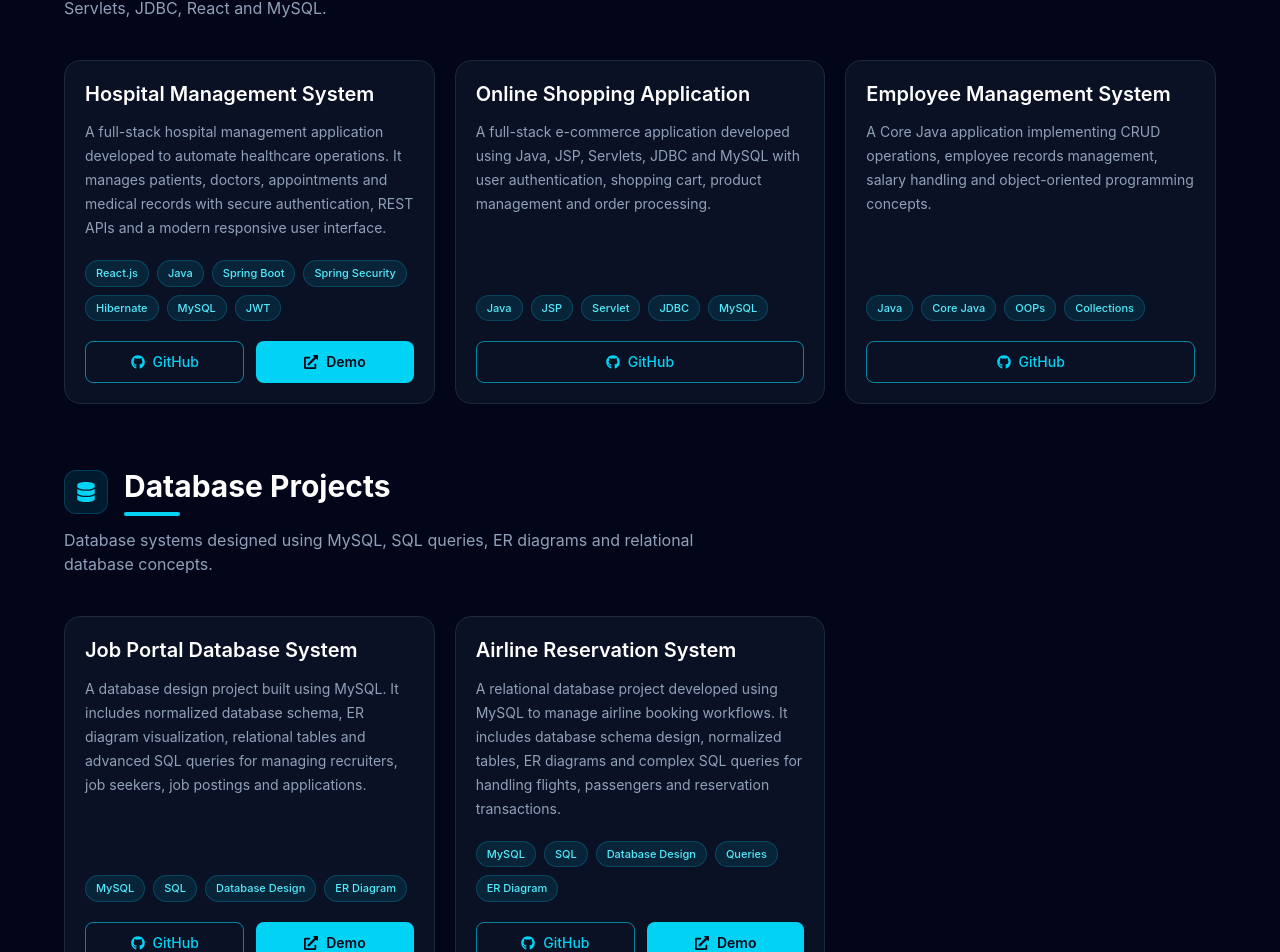
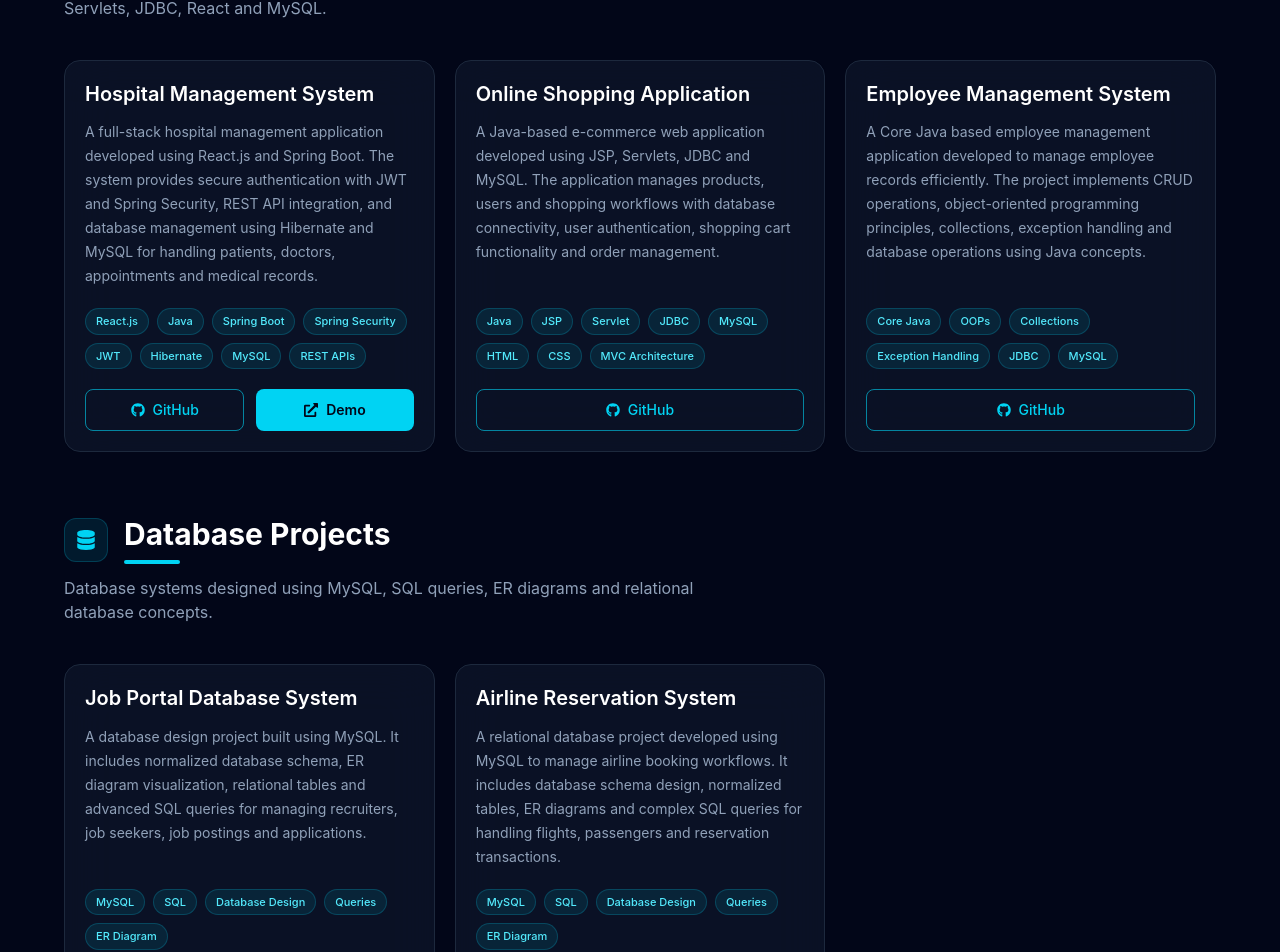
Before and after one commit to jangiddevika19/devika-jangid-portfolio, a React (Vite) app: page / in a window 1280 px wide. Shown: the part 5040-5992 px from the top of the page. Built offline with nearby package versions, Linux system fonts and the light colour scheme.

Commit message:
Added Devika OS project and updated project sections

```diff
--- a/src/data/projects.js
+++ b/src/data/projects.js
@@ -100,16 +100,17 @@ const projects = [
   title: "Hospital Management System",
 
   description:
-      "A full-stack hospital management application developed to automate healthcare operations. It manages patients, doctors, appointments and medical records with secure authentication, REST APIs and a modern responsive user interface.",
+    "A full-stack hospital management application developed using React.js and Spring Boot. The system provides secure authentication with JWT and Spring Security, REST API integration, and database management using Hibernate and MySQL for handling patients, doctors, appointments and medical records.",
 
   tech: [
     "React.js",
     "Java",
     "Spring Boot",
     "Spring Security",
+    "JWT",
     "Hibernate",
     "MySQL",
-      "JWT"
+    "REST APIs"
   ],
 
   github:
@@ -119,19 +120,21 @@ const projects = [
     "https://hms-fullstack-project.vercel.app/",
 },
 
-
 {
   title: "Online Shopping Application",
 
   description:
-      "A full-stack e-commerce application developed using Java, JSP, Servlets, JDBC and MySQL with user authentication, shopping cart, product management and order processing.",
+    "A Java-based e-commerce web application developed using JSP, Servlets, JDBC and MySQL. The application manages products, users and shopping workflows with database connectivity, user authentication, shopping cart functionality and order management.",
 
   tech: [
     "Java",
     "JSP",
     "Servlet",
     "JDBC",
-      "MySQL"
+    "MySQL",
+    "HTML",
+    "CSS",
+    "MVC Architecture"
   ],
 
   github:
@@ -139,19 +142,19 @@ const projects = [
 
   demo: "",
 },
-
-
 {
   title: "Employee Management System",
 
   description:
-      "A Core Java application implementing CRUD operations, employee records management, salary handling and object-oriented programming concepts.",
+    "A Core Java based employee management application developed to manage employee records efficiently. The project implements CRUD operations, object-oriented programming principles, collections, exception handling and database operations using Java concepts.",
 
   tech: [
-      "Java",
     "Core Java",
     "OOPs",
-      "Collections"
+    "Collections",
+    "Exception Handling",
+    "JDBC",
+    "MySQL"
   ],
 
   github:
@@ -175,6 +178,7 @@ const projects = [
       "MySQL",
       "SQL",
       "Database Design",
+      "Queries",
       "ER Diagram"
     ],
 
--- a/src/sections/Projects.jsx
+++ b/src/sections/Projects.jsx
@@ -293,7 +293,7 @@ function Projects() {
           <SectionHeading
             icon={FaLaptopCode}
             title="Frontend Development Projects"
-            subtitle="Modern frontend applications built using React.js, JavaScript and Tailwind CSS with responsive UI development using HTML and CSS."
+            subtitle="Modern web applications and responsive websites built using React.js, JavaScript, HTML, CSS and Tailwind CSS with a focus on clean UI and user experience."
           />
 
           {renderCards(frontendProjects)}
```
Lines whose indentation alone changed are shown as unchanged.
